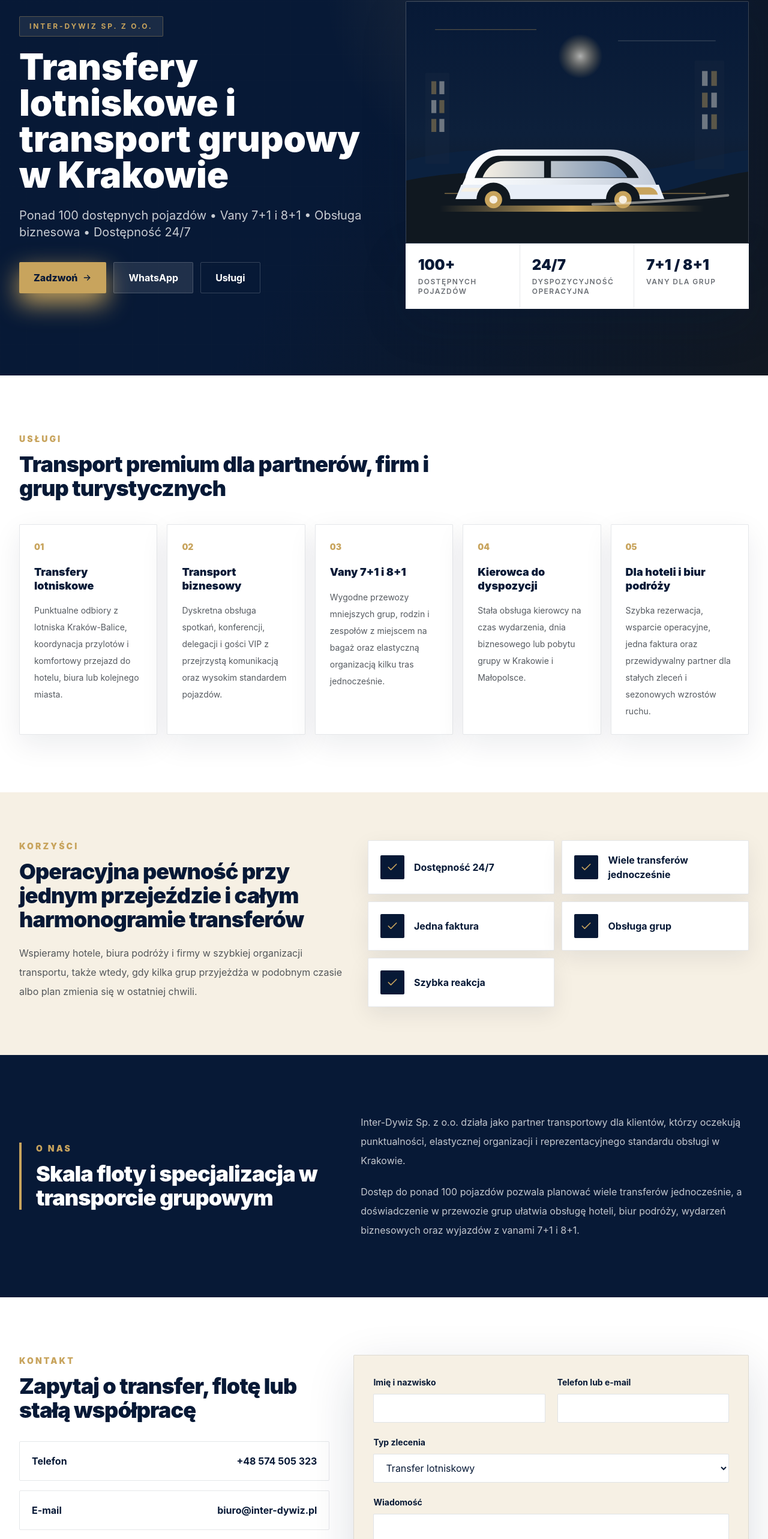
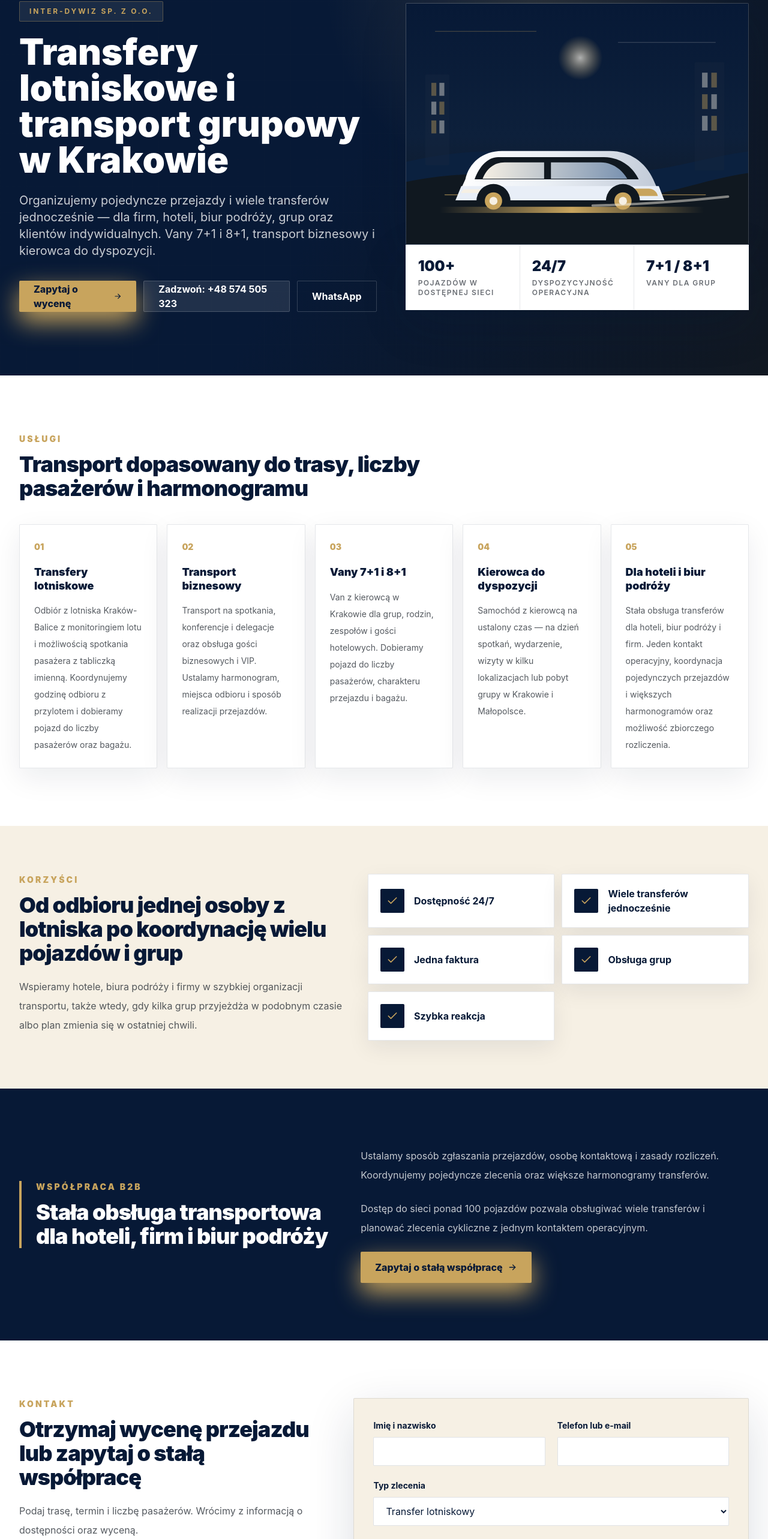
Before and after one commit to Dominik499/inter-dywiz-website, a Next.js app: page / in a window 1280 px wide. Shown: the part 174-2740 px from the top of the page at 60% size. Built offline with nearby package versions, Linux system fonts and the light colour scheme.

Commit message:
Improve sales conversion and quote form

```diff
--- a/app/page.tsx
+++ b/app/page.tsx
@@ -9,27 +9,27 @@ const services = [
   {
     title: "Transfery lotniskowe",
     description:
-      "Punktualne odbiory z lotniska Kraków-Balice, koordynacja przylotów i komfortowy przejazd do hotelu, biura lub kolejnego miasta."
+      "Odbiór z lotniska Kraków-Balice z monitoringiem lotu i możliwością spotkania pasażera z tabliczką imienną. Koordynujemy godzinę odbioru z przylotem i dobieramy pojazd do liczby pasażerów oraz bagażu."
   },
   {
     title: "Transport biznesowy",
     description:
-      "Dyskretna obsługa spotkań, konferencji, delegacji i gości VIP z przejrzystą komunikacją oraz wysokim standardem pojazdów."
+      "Transport na spotkania, konferencje i delegacje oraz obsługa gości biznesowych i VIP. Ustalamy harmonogram, miejsca odbioru i sposób realizacji przejazdów."
   },
   {
     title: "Vany 7+1 i 8+1",
     description:
-      "Wygodne przewozy mniejszych grup, rodzin i zespołów z miejscem na bagaż oraz elastyczną organizacją kilku tras jednocześnie."
+      "Van z kierowcą w Krakowie dla grup, rodzin, zespołów i gości hotelowych. Dobieramy pojazd do liczby pasażerów, charakteru przejazdu i bagażu."
   },
   {
     title: "Kierowca do dyspozycji",
     description:
-      "Stała obsługa kierowcy na czas wydarzenia, dnia biznesowego lub pobytu grupy w Krakowie i Małopolsce."
+      "Samochód z kierowcą na ustalony czas — na dzień spotkań, wydarzenie, wizyty w kilku lokalizacjach lub pobyt grupy w Krakowie i Małopolsce."
   },
   {
     title: "Dla hoteli i biur podróży",
     description:
-      "Szybka rezerwacja, wsparcie operacyjne, jedna faktura oraz przewidywalny partner dla stałych zleceń i sezonowych wzrostów ruchu."
+      "Stała obsługa transferów dla hoteli, biur podróży i firm. Jeden kontakt operacyjny, koordynacja pojedynczych przejazdów i większych harmonogramów oraz możliwość zbiorczego rozliczenia."
   }
 ];
 
@@ -42,7 +42,7 @@ const benefits = [
 ];
 
 const stats = [
-  ["100+", "dostępnych pojazdów"],
+  ["100+", "pojazdów w dostępnej sieci"],
   ["24/7", "dyspozycyjność operacyjna"],
   ["7+1 / 8+1", "vany dla grup"]
 ];
@@ -103,7 +103,7 @@ export default function Home() {
               Usługi
             </a>
             <a className="transition hover:text-gold" href="#o-nas">
-              O nas
+              Współpraca
             </a>
             <a className="transition hover:text-gold" href="#kontakt">
               Kontakt
@@ -130,27 +130,28 @@ export default function Home() {
               Transfery lotniskowe i transport grupowy w Krakowie
             </h1>
             <p className="mt-6 max-w-2xl text-pretty text-lg leading-8 text-white/[0.78] sm:text-xl">
-              Ponad 100 dostępnych pojazdów • Vany 7+1 i 8+1 • Obsługa biznesowa •
-              Dostępność 24/7
+              Organizujemy pojedyncze przejazdy i wiele transferów jednocześnie — dla firm,
+              hoteli, biur podróży, grup oraz klientów indywidualnych. Vany 7+1 i 8+1, transport
+              biznesowy i kierowca do dyspozycji.
             </p>
             <div className="mt-9 flex flex-col gap-3 sm:flex-row">
               <a
-                href={phoneHref}
+                href="#kontakt"
                 className="inline-flex h-[52px] items-center justify-center gap-2 rounded-sm bg-gold px-6 text-base font-extrabold text-navy shadow-gold transition hover:bg-champagne"
               >
-                Zadzwoń <ArrowIcon />
+                Zapytaj o wycenę <ArrowIcon />
+              </a>
+              <a
+                href={phoneHref}
+                className="inline-flex h-[52px] items-center justify-center rounded-sm border border-white/[0.18] bg-white/10 px-6 text-base font-bold text-white transition hover:border-gold hover:text-gold"
+              >
+                Zadzwoń: {phoneDisplay}
               </a>
               <a
                 href={whatsappHref}
-                className="inline-flex h-[52px] items-center justify-center rounded-sm border border-white/[0.18] bg-white/10 px-6 text-base font-bold text-white transition hover:border-gold hover:text-gold"
+                className="inline-flex h-[52px] items-center justify-center rounded-sm border border-white/[0.18] px-6 text-base font-bold text-white transition hover:border-gold hover:text-gold"
               >
                 WhatsApp
-              </a>
-              <a
-                href="#uslugi"
-                className="inline-flex h-[52px] items-center justify-center rounded-sm border border-white/[0.18] px-6 text-base font-bold text-white transition hover:border-gold hover:text-gold"
-              >
-                Usługi
               </a>
             </div>
           </div>
@@ -182,7 +183,7 @@ export default function Home() {
           <div className="max-w-3xl">
             <p className="text-sm font-black uppercase tracking-[0.22em] text-gold">Usługi</p>
             <h2 className="mt-3 text-3xl font-black tracking-tight text-navy sm:text-4xl">
-              Transport premium dla partnerów, firm i grup turystycznych
+              Transport dopasowany do trasy, liczby pasażerów i harmonogramu
             </h2>
           </div>
           <div className="mt-10 grid gap-4 md:grid-cols-2 lg:grid-cols-5">
@@ -205,7 +206,7 @@ export default function Home() {
           <div>
             <p className="text-sm font-black uppercase tracking-[0.22em] text-gold">Korzyści</p>
             <h2 className="mt-3 text-3xl font-black tracking-tight text-navy sm:text-4xl">
-              Operacyjna pewność przy jednym przejeździe i całym harmonogramie transferów
+              Od odbioru jednej osoby z lotniska po koordynację wielu pojazdów i grup
             </h2>
             <p className="mt-5 text-base leading-8 text-graphite/[0.78]">
               Wspieramy hotele, biura podróży i firmy w szybkiej organizacji transportu, także
@@ -232,22 +233,26 @@ export default function Home() {
       <section id="o-nas" className="bg-navy px-5 py-20 text-white sm:px-6 lg:px-8 lg:py-24">
         <div className="mx-auto grid max-w-7xl gap-10 lg:grid-cols-[0.9fr_1.1fr] lg:items-center">
           <div className="border-l-4 border-gold pl-6">
-            <p className="text-sm font-black uppercase tracking-[0.22em] text-gold">O nas</p>
+            <p className="text-sm font-black uppercase tracking-[0.22em] text-gold">Współpraca B2B</p>
             <h2 className="mt-3 text-3xl font-black tracking-tight sm:text-4xl">
-              Skala floty i specjalizacja w transporcie grupowym
+              Stała obsługa transportowa dla hoteli, firm i biur podróży
             </h2>
           </div>
-          <div className="space-y-5 text-base leading-8 text-white/[0.76]">
+          <div className="space-y-6 text-base leading-8 text-white/[0.76]">
             <p>
-              Inter-Dywiz Sp. z o.o. działa jako partner transportowy dla klientów, którzy oczekują
-              punktualności, elastycznej organizacji i reprezentacyjnego standardu obsługi w
-              Krakowie.
+              Ustalamy sposób zgłaszania przejazdów, osobę kontaktową i zasady rozliczeń.
+              Koordynujemy pojedyncze zlecenia oraz większe harmonogramy transferów.
             </p>
             <p>
-              Dostęp do ponad 100 pojazdów pozwala planować wiele transferów jednocześnie, a
-              doświadczenie w przewozie grup ułatwia obsługę hoteli, biur podróży, wydarzeń
-              biznesowych oraz wyjazdów z vanami 7+1 i 8+1.
+              Dostęp do sieci ponad 100 pojazdów pozwala obsługiwać wiele transferów i planować
+              zlecenia cykliczne z jednym kontaktem operacyjnym.
             </p>
+            <a
+              href="#kontakt"
+              className="inline-flex h-[52px] items-center justify-center gap-2 rounded-sm bg-gold px-6 text-base font-extrabold text-navy shadow-gold transition hover:bg-champagne"
+            >
+              Zapytaj o stałą współpracę <ArrowIcon />
+            </a>
           </div>
         </div>
       </section>
@@ -257,8 +262,12 @@ export default function Home() {
           <div>
             <p className="text-sm font-black uppercase tracking-[0.22em] text-gold">Kontakt</p>
             <h2 className="mt-3 text-3xl font-black tracking-tight text-navy sm:text-4xl">
-              Zapytaj o transfer, flotę lub stałą współpracę
+              Otrzymaj wycenę przejazdu lub zapytaj o stałą współpracę
             </h2>
+            <p className="mt-5 text-base leading-8 text-graphite/[0.78]">
+              Podaj trasę, termin i liczbę pasażerów. Wrócimy z informacją o dostępności oraz
+              wyceną.
+            </p>
             <div className="mt-8 space-y-4">
               <a
                 href={phoneHref}
--- a/components/contact-form.tsx
+++ b/components/contact-form.tsx
@@ -13,6 +13,11 @@ type EditableFormData = {
   name: string;
   contact: string;
   service: (typeof contactServiceOptions)[number];
+  travelDate: string;
+  travelTime: string;
+  pickupLocation: string;
+  destination: string;
+  passengerCount: string;
   message: string;
   privacyAccepted: boolean;
 };
@@ -22,6 +27,11 @@ const initialFormData: EditableFormData = {
   name: "",
   contact: "",
   service: "Transfer lotniskowy",
+  travelDate: "",
+  travelTime: "",
+  pickupLocation: "",
+  destination: "",
+  passengerCount: "",
   message: "",
   privacyAccepted: false
 };
@@ -197,16 +207,104 @@ export default function ContactForm() {
         <FieldError id="service-error" errors={fieldErrors.service} />
       </label>
 
+      <div className="mt-5 grid gap-5 sm:grid-cols-2">
+        <label className="block">
+          <span className="text-sm font-bold text-navy">Data przejazdu</span>
+          <input
+            className="mt-2 h-12 w-full rounded-sm border border-navy/[0.12] bg-white px-4 text-navy outline-none transition focus:border-gold"
+            type="date"
+            name="travelDate"
+            value={formData.travelDate}
+            onChange={(event) => updateField("travelDate", event.target.value)}
+            required
+            disabled={isSubmitting}
+            aria-invalid={Boolean(fieldErrors.travelDate)}
+            aria-describedby={fieldErrors.travelDate ? "travelDate-error" : undefined}
+          />
+          <FieldError id="travelDate-error" errors={fieldErrors.travelDate} />
+        </label>
+        <label className="block">
+          <span className="text-sm font-bold text-navy">Orientacyjna godzina</span>
+          <input
+            className="mt-2 h-12 w-full rounded-sm border border-navy/[0.12] bg-white px-4 text-navy outline-none transition focus:border-gold"
+            type="time"
+            name="travelTime"
+            value={formData.travelTime}
+            onChange={(event) => updateField("travelTime", event.target.value)}
+            disabled={isSubmitting}
+            aria-invalid={Boolean(fieldErrors.travelTime)}
+            aria-describedby={fieldErrors.travelTime ? "travelTime-error" : undefined}
+          />
+          <FieldError id="travelTime-error" errors={fieldErrors.travelTime} />
+        </label>
+      </div>
+
+      <div className="mt-5 grid gap-5 sm:grid-cols-2">
+        <label className="block">
+          <span className="text-sm font-bold text-navy">Miejsce odbioru</span>
+          <input
+            className="mt-2 h-12 w-full rounded-sm border border-navy/[0.12] bg-white px-4 text-navy outline-none transition focus:border-gold"
+            type="text"
+            name="pickupLocation"
+            autoComplete="street-address"
+            value={formData.pickupLocation}
+            onChange={(event) => updateField("pickupLocation", event.target.value)}
+            minLength={2}
+            maxLength={200}
+            required
+            disabled={isSubmitting}
+            aria-invalid={Boolean(fieldErrors.pickupLocation)}
+            aria-describedby={fieldErrors.pickupLocation ? "pickupLocation-error" : undefined}
+          />
+          <FieldError id="pickupLocation-error" errors={fieldErrors.pickupLocation} />
+        </label>
+        <label className="block">
+          <span className="text-sm font-bold text-navy">Miejsce docelowe</span>
+          <input
+            className="mt-2 h-12 w-full rounded-sm border border-navy/[0.12] bg-white px-4 text-navy outline-none transition focus:border-gold"
+            type="text"
+            name="destination"
+            value={formData.destination}
+            onChange={(event) => updateField("destination", event.target.value)}
+            minLength={2}
+            maxLength={200}
+            required
+            disabled={isSubmitting}
+            aria-invalid={Boolean(fieldErrors.destination)}
+            aria-describedby={fieldErrors.destination ? "destination-error" : undefined}
+          />
+          <FieldError id="destination-error" errors={fieldErrors.destination} />
+        </label>
+      </div>
+
+      <label className="mt-5 block sm:max-w-[calc(50%_-_0.625rem)]">
+        <span className="text-sm font-bold text-navy">Liczba pasażerów</span>
+        <input
+          className="mt-2 h-12 w-full rounded-sm border border-navy/[0.12] bg-white px-4 text-navy outline-none transition focus:border-gold"
+          type="number"
+          name="passengerCount"
+          inputMode="numeric"
+          min={1}
+          max={200}
+          step={1}
+          value={formData.passengerCount}
+          onChange={(event) => updateField("passengerCount", event.target.value)}
+          required
+          disabled={isSubmitting}
+          aria-invalid={Boolean(fieldErrors.passengerCount)}
+          aria-describedby={fieldErrors.passengerCount ? "passengerCount-error" : undefined}
+        />
+        <FieldError id="passengerCount-error" errors={fieldErrors.passengerCount} />
+      </label>
+
       <label className="mt-5 block">
-        <span className="text-sm font-bold text-navy">Wiadomość</span>
+        <span className="text-sm font-bold text-navy">Dodatkowe informacje (opcjonalnie)</span>
         <textarea
           className="mt-2 min-h-36 w-full resize-y rounded-sm border border-navy/[0.12] bg-white px-4 py-3 text-navy outline-none transition focus:border-gold"
           name="message"
           value={formData.message}
           onChange={(event) => updateField("message", event.target.value)}
-          minLength={20}
           maxLength={2000}
-          required
           disabled={isSubmitting}
           aria-invalid={Boolean(fieldErrors.message)}
           aria-describedby={fieldErrors.message ? "message-error" : undefined}
@@ -260,7 +358,7 @@ export default function ContactForm() {
         className="mt-6 inline-flex h-[52px] w-full items-center justify-center gap-2 rounded-sm bg-navy px-6 text-base font-extrabold text-white shadow-soft transition hover:bg-graphite disabled:cursor-not-allowed disabled:opacity-70 sm:w-auto"
         disabled={isSubmitting}
       >
-        {isSubmitting ? "Wysyłanie…" : "Wyślij zapytanie"} <ArrowIcon />
+        {isSubmitting ? "Wysyłanie…" : "Wyślij zapytanie o wycenę"} <ArrowIcon />
       </button>
       <p className="mt-4 text-xs leading-5 text-graphite/[0.64]">
         Odpowiemy na Twoje zapytanie tak szybko, jak to możliwe.
```
Also changed, not shown: app/api/contact/route.ts (+19 -4 lines), lib/contact-schema.ts (+44 -3 lines).
